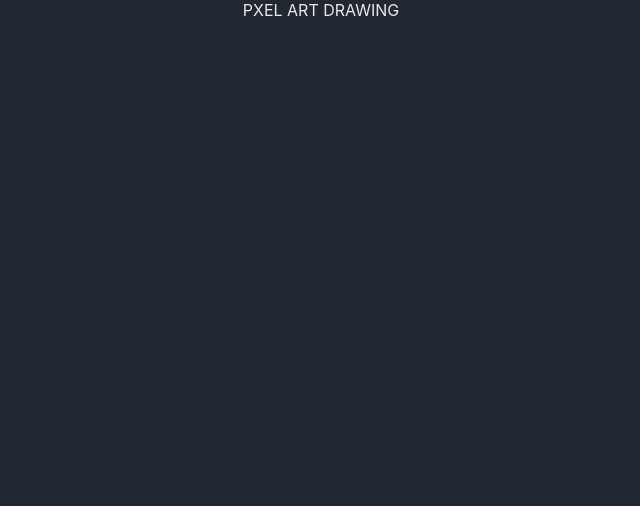
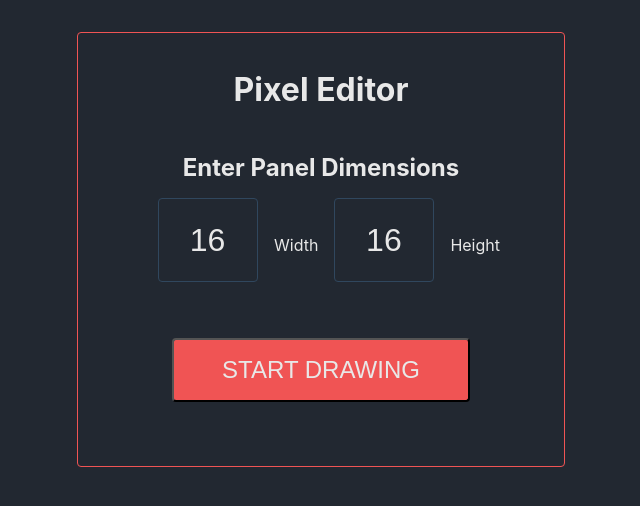
Before and after one commit to juleni/pixels, a React (Create React App) app: page / in a window 1280 px wide. Shown: the top 506 px of the page, without its empty margins (319-959 px from the left). Built offline with nearby package versions, Linux system fonts and the light colour scheme.

Commit message:
Added Editor component

```diff
--- a/src/components/App.js
+++ b/src/components/App.js
@@ -1,7 +1,12 @@
 import "../styles/App.scss";
+import Editor from "./Editor";
 
 function App() {
-  return <div className="App">PXEL ART DRAWING</div>;
+  return (
+    <div className="App">
+      <Editor />
+    </div>
+  );
 }
 
 export default App;
--- a/src/components/Editor.js
+++ b/src/components/Editor.js
@@ -2,5 +2,30 @@ import React from "react";
 import "../styles/editor.scss";
 
 export default function Editor() {
-  return <div id="editor">Editor</div>;
+  return (
+    <div id="editor">
+      <h1>Pixel Editor</h1>
+      <h2>Enter Panel Dimensions</h2>
+      <div id="options">
+        <div className="options">
+          <input
+            type="number"
+            className="panelInput"
+            defaultValue="16" // onChange={}
+          />
+          <span>Width</span>
+        </div>
+        <div className="options">
+          <input
+            type="number"
+            className="panelInput"
+            defaultValue="16" // onChange={}
+          />
+          <span>Height</span>
+        </div>
+      </div>
+
+      <button className="button">START DRAWING</button>
+    </div>
+  );
 }
--- a/src/styles/editor.scss
+++ b/src/styles/editor.scss
@@ -24,6 +24,16 @@
     justify-content: center;
   }
 
+  .button {
+    border-radius: 0.25rem;
+    background-color: $red;
+    border-radius: 0.25rem;
+    padding: 1rem 3rem 1rem 3rem;
+    color: $white;
+    font-size: 1.5rem;
+    margin-bottom: 2rem;
+  }
+
   .panelInput {
     height: 5rem;
     width: 5rem;
```
